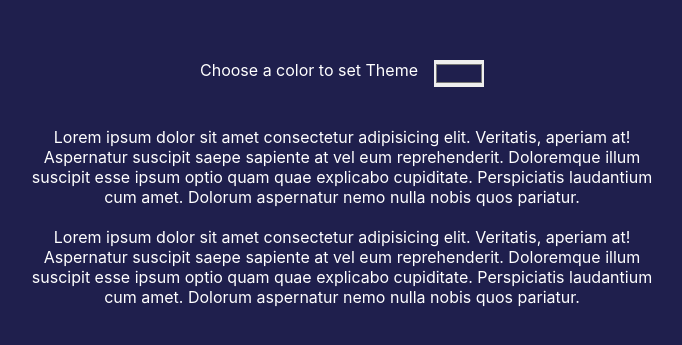
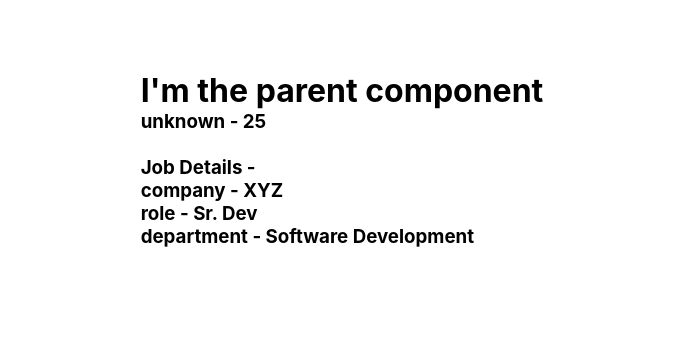
Before and after one commit to SaiPradeepti/React-Hooks, a React (Create React App) app: page / in a window 1280 px wide. Shown: the part 241-586 px from the top of the page, without its empty margins (298-980 px from the left). Built offline with nearby package versions, Linux system fonts and the light colour scheme.

Commit message:
Adding prop-types tutorial

```diff
--- a/package.json
+++ b/package.json
@@ -6,6 +6,7 @@
     "@testing-library/jest-dom": "^5.11.9",
     "@testing-library/react": "^11.2.3",
     "@testing-library/user-event": "^12.6.0",
+    "prop-types": "^15.7.2",
     "react": "^17.0.1",
     "react-dom": "^17.0.1",
     "react-scripts": "4.0.1",
--- a/src/App.js
+++ b/src/App.js
@@ -1,12 +1,14 @@
 import React from 'react'
-import BasicCounter from "./tutorial/useReducer/1.Basic-Counter";
-import ToDo from "./tutorial/useReducer/2.ToDo/todo";
+// import BasicCounter from "./tutorial/useReducer/1.Basic-Counter";
+// import ToDo from "./tutorial/useReducer/2.ToDo/todo";
 // import ContextAPI from "./tutorial/useContext/context-api"
-import ContextAPI from "./tutorial/useContextCustomHook/context-api"
-import DataApp from "./tutorial/CustomHooks/1-useFetch/DataApp"
-import LocalStorageApp from "./tutorial/CustomHooks/2-useLocalStorage/LocalStorageApp"
-import UpdateTitleApp from "./tutorial/CustomHooks/3-UpdateTitle/UpdateTitleApp"
-import BackgroundThemeApp from "./tutorial/CustomHooks/4-useBackground/BackgroundThemeApp"
+// import ContextAPI from "./tutorial/useContextCustomHook/context-api"
+// import DataApp from "./tutorial/CustomHooks/1-useFetch/DataApp"
+// import LocalStorageApp from "./tutorial/CustomHooks/2-useLocalStorage/LocalStorageApp"
+// import UpdateTitleApp from "./tutorial/CustomHooks/3-UpdateTitle/UpdateTitleApp"
+// import BackgroundThemeApp from "./tutorial/CustomHooks/4-useBackground/BackgroundThemeApp"
+// import EventListenerApp from './tutorial/CustomHooks/5-useEventListener/EventListenerApp'
+import ParentComponent from './tutorial/propTypes/tutorial1/ParentComponent'
 
 
 function App() {
@@ -17,7 +19,9 @@ function App() {
     // <DataApp />
     // <LocalStorageApp />
     // <UpdateTitleApp />
-    <BackgroundThemeApp />
+    // <BackgroundThemeApp />
+    // <EventListenerApp />
+    <ParentComponent />
   );
 }
 
--- a/src/index.css
+++ b/src/index.css
@@ -55,8 +55,8 @@ button {
 
 .imgGallery img {
   border: 1px solid black;
-  height: 100%;
-  width: 100%;
+  height: 45%;
+  width: 45%;
   object-fit: contain;
 }
 
--- a/src/tutorial/CustomHooks/1-useFetch/DataApp.js
+++ b/src/tutorial/CustomHooks/1-useFetch/DataApp.js
@@ -4,10 +4,10 @@ import { useFetch } from './useFetch'
 const url = 'https://course-api.com/javascript-store-products'
 
 const DataApp = () => {
-    const [loading, products] = useFetch(url);
+    const {loading, products, error} = useFetch(url);
 
     if(loading){
-        return <h1>Loading</h1>
+        return <h1>Loading...</h1>
     }
 
     return (
@@ -15,7 +15,6 @@ const DataApp = () => {
             {
                 products.map((item) => {
                     const {id,fields} = item;
-                    console.log(item)
                     return (
                         <article key={id}>
                             <img src={fields.image[0].thumbnails.large.url} alt={fields.image[0].filename} />
--- a/src/tutorial/CustomHooks/1-useFetch/useFetch.js
+++ b/src/tutorial/CustomHooks/1-useFetch/useFetch.js
@@ -1,19 +1,38 @@
 import { useState, useEffect } from 'react'
 
 export const useFetch = (url) => {
-    const [loading,setLoading] = useState(true);
+    const [loading,setLoading] = useState(false);
     const [products,setProducts] = useState([]);
+    const [error,setError] = useState(null);
 
-    const getProducts = async () => {
-        const response = await fetch(url);
-        const data = await response.json();
-        setProducts(data);
-        setLoading(false);
-    }
+    // const getProducts = async () => {
+    //     const response = await fetch(url);
+    //     const data = await response.json();
+    //     setProducts(data);
+    //     setLoading(false);
+    // }
 
     useEffect(()=>{
-        getProducts(url);
+        // getProducts(url);
+        setTimeout(()=>{
+            setLoading(true);
+            fetch(url)
+                .then(response => {
+                    if(!response.ok)
+                        throw Error("couldn't fetch the data from the source")
+                    return response.json();
+                })
+                .then(data => {
+                    setProducts(data)
+                })
+                .catch(error => {
+                    setError(error.msg)
+                    console.log(error)
+                    document.body.textContent = error.msg;
+                })
+                .finally(()=>setLoading(false))
+        },1000)
     },[url])
 
-    return [loading, products];
+    return {loading, products, error};
 }
--- a/src/tutorial/CustomHooks/4-useBackground/checkColor.js
+++ b/src/tutorial/CustomHooks/4-useBackground/checkColor.js
@@ -1,4 +1,4 @@
-var element, bgColor, brightness, r, g, b, hsp;
+var r, g, b, hsp;
 
 export function lightOrDark(color) {
 
--- /dev/null
+++ b/src/tutorial/CustomHooks/5-useEventListener/EventListenerApp.js
@@ -0,0 +1,20 @@
+import React, { useRef } from 'react'
+
+const EventListenerApp = () => {
+    const divRef = useRef(null);
+    const handleClick = (e) => {
+        if(!e.target.classList.contains('btn')){
+            alert('you have clicked outside button')
+        }
+    }
+
+    return (
+        <div style={{border:'1px solid black',height:'90vh',width:'90vw'}} ref={divRef} onClick={handleClick}>
+            useEventListener
+            <button onClick={()=>alert('you have clicked inside button')} className='btn'>Hello</button>
+            Click anywhere to see alert
+        </div>
+    )
+}
+
+export default EventListenerApp
--- /dev/null
+++ b/src/tutorial/propTypes/tutorial1/ParentComponent.jsx
@@ -0,0 +1,50 @@
+import React from 'react'
+import PropTypes from 'prop-types'
+
+const details = {
+    // name: 'Bob',
+    age: 25,
+    company: 'XYZ',
+    role: 'Sr. Dev',
+    department: 'Software Development',
+}
+
+const ParentComponent = props => {
+    return (
+        <div>
+            <h1>I'm the parent component</h1>
+            <h3><PersonComponent  details={details}/></h3>
+        </div>
+    )
+}
+
+export default ParentComponent;
+
+const defaultName = 'unknown'
+
+const PersonComponent = (props) => {
+    return (
+        <div>
+            <p>{props.details.name || defaultName} - {props.details.age}</p>
+            <br />
+            <p>Job Details -</p>
+            <p>company - {props.details.company}</p>
+            <p>role - {props.details.role}</p>
+            <p>department - {props.details.department}</p>
+        </div>
+    )
+}
+
+PersonComponent.propTypes = {
+    details: PropTypes.shape({
+        name: PropTypes.string,
+        age: PropTypes.number,
+        company: PropTypes.string.isRequired,
+        role: PropTypes.string,
+        department: PropTypes.string,
+    })
+}
+
+// PersonComponent.defaultProps = {
+//     name : 'unknown'
+// };
```
Also changed, not shown: src/tutorial/CustomHooks/5-useEventListener/useEventListener.js (added), 1 other file (tests, documents, lock files or other folders).
